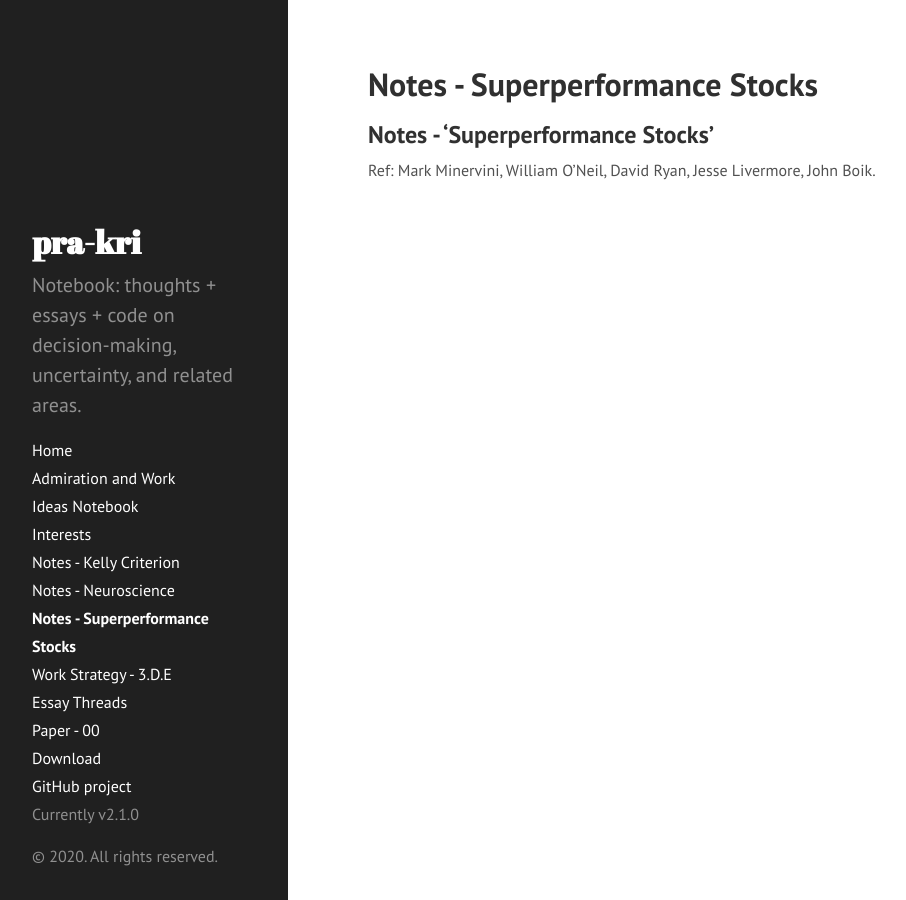
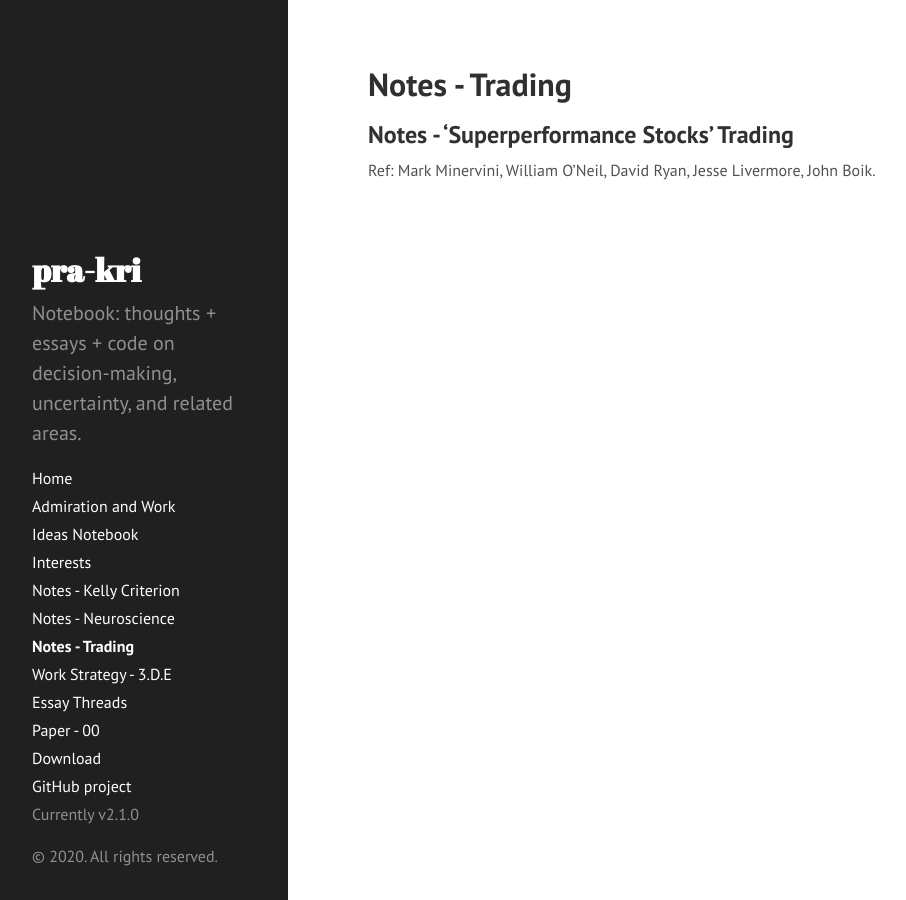
Before and after one commit to pra-kri/pra-kri.github.io, a Jekyll site: the page built from NOTES_Trading.md, in a window 1280 px wide. Shown: the whole page, without its empty margins (0-906 px from the left). Built offline with Jekyll 4.4.1, drawn with Linux system fonts in a browser that asks for light colours.

Commit message:
Update and rename NOTES_SuperperformanceStocks.md to NOTES_Trading.md

```diff
--- a/NOTES_SuperperformanceStocks.md
+++ b/NOTES_Trading.md
@@ -1,8 +1,8 @@
 ---
 layout: page
-title: Notes - Superperformance Stocks
+title: Notes - Trading
 ---
 
-## Notes - 'Superperformance Stocks'
+## Notes - 'Superperformance Stocks' Trading
 
 Ref: Mark Minervini, William O'Neil, David Ryan, Jesse Livermore, John Boik.
```
